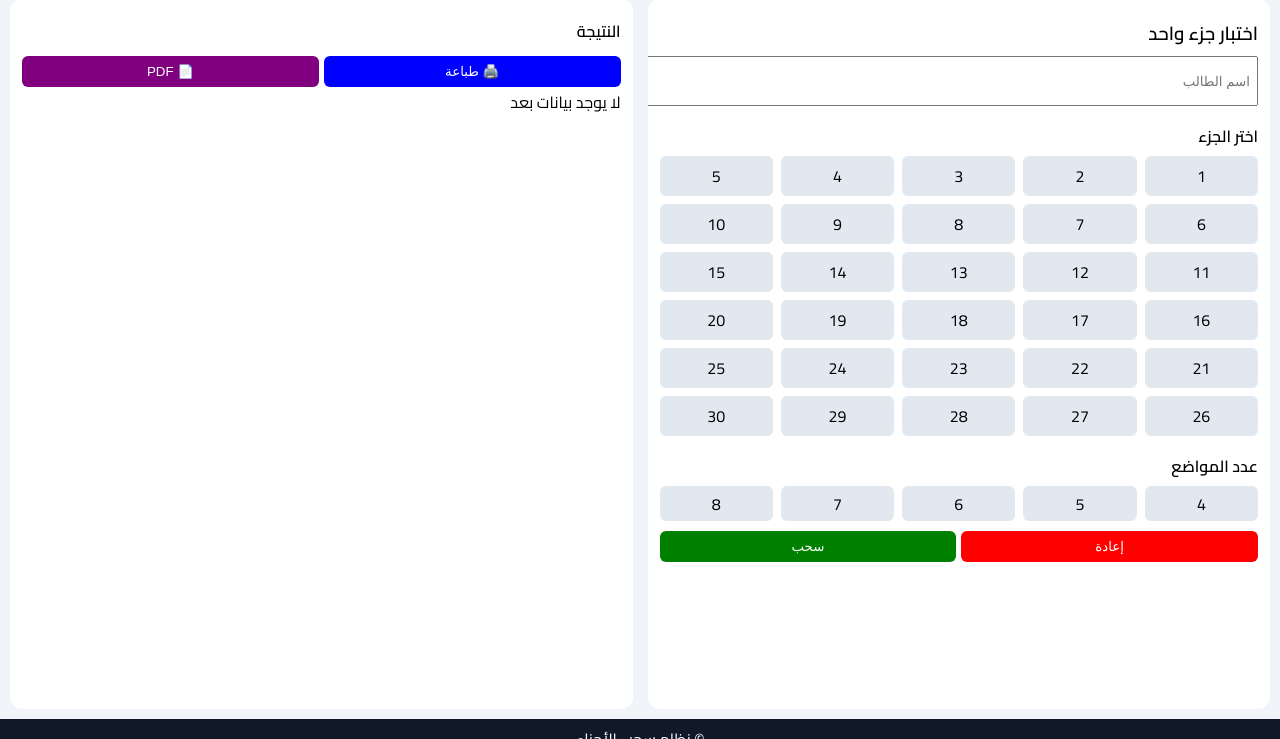
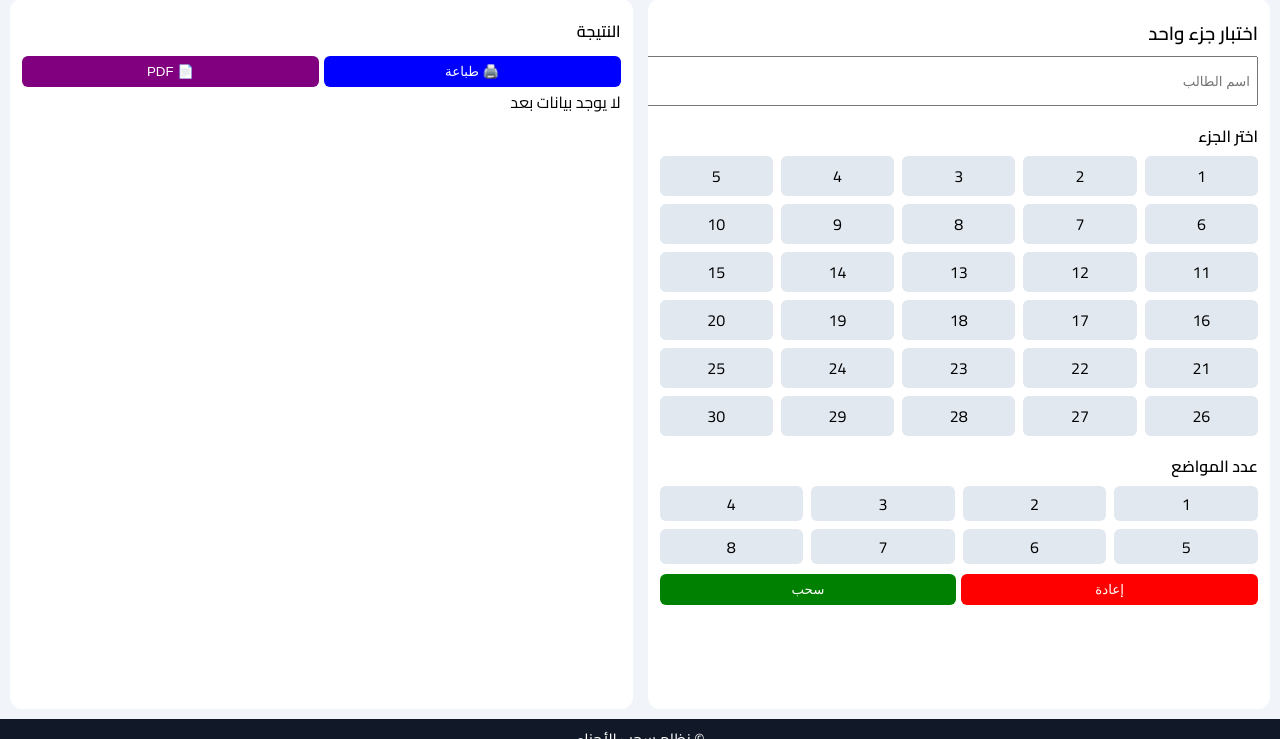
Before and after one commit to ihababbas/quran_draw, a Django app: page /single/ in a window 1280 px wide. Shown: the part 61-800 px from the top of the page. Run offline with Django 5.2, Linux system fonts and the light colour scheme; some libraries are stand-ins or nearby versions.

Commit message:
مواضع

```diff
--- a/quran_draw/core/templates/single.html
+++ b/quran_draw/core/templates/single.html
@@ -106,7 +106,7 @@ input {
 
 /* ===== GRID SMALL ===== */
 .small-grid {
-    grid-template-columns: repeat(5, 1fr);
+    grid-template-columns: repeat(4, 1fr);
 }
 
 .small-box {
@@ -288,7 +288,7 @@ for(let i=1;i<=30;i++){
 /* ===== شبكة المواضع ===== */
 const countGrid = document.getElementById("countGrid");
 
-[4,5,6,7,8].forEach(n=>{
+[1,2,3,4,5,6,7,8].forEach(n=>{
     let div = document.createElement("div");
     div.className = "small-box";
     div.innerText = n;
```
